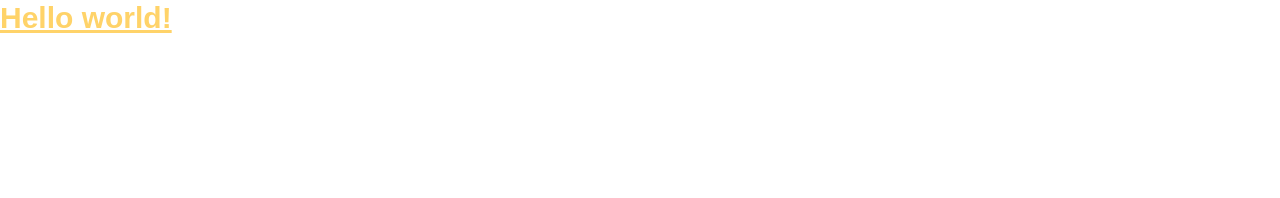
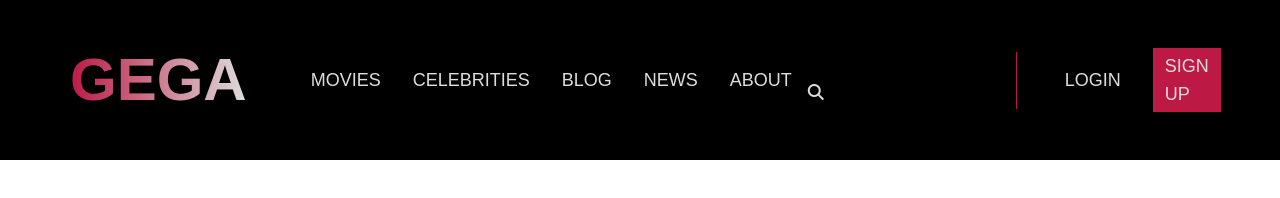
Before and after one commit to Ismailakca/tailwind-example, a website: page public/index.html in a window 1280 px wide. Drawn offline with Linux system fonts and the light colour scheme; a web font is replaced by a local one.

Commit message:
feat:Added header component

```diff
--- a/public/index.html
+++ b/public/index.html
@@ -8,17 +8,46 @@
     <link rel="preconnect" href="https://fonts.gstatic.com" crossorigin>
     <link href="https://fonts.googleapis.com/css2?family=Gemunu+Libre:wght@400;700&family=Open+Sans&display=swap"
         rel="stylesheet">
+    <link rel="stylesheet" href="https://cdnjs.cloudflare.com/ajax/libs/font-awesome/6.4.2/css/all.min.css"
+        integrity="sha512-z3gLpd7yknf1YoNbCzqRKc4qyor8gaKU1qmn+CShxbuBusANI9QpRohGBreCFkKxLhei6S9CQXFEbbKuqLg0DA=="
+        crossorigin="anonymous" referrerpolicy="no-referrer" />
     <link href="css/styles.css" rel="stylesheet">
     <title>Gemunu Project</title>
 </head>
 
 <body>
-    <div class="container">
-        <h1 class="text-3xl font-bold underline font-gemunu text-gega-melon">
-            Hello world!
-        </h1>
-    </div>
-
+    <header class="bg-black py-12 text-gega-grey font-gemunu uppercase">
+        <div class="container flex items-center justify-between space-x-16">
+            <a href="#"
+                class="text-6xl font-bold text-transparent bg-gradient-to-r bg-clip-text from-gega-red to-gega-grey">GEGA</a>
+            <nav class="flex justify-between flex-1">
+                <div class="flex items-center text-lg space-x-8">
+                    <a href="#" class="hover:text-gega-melon transition duration-500">movies</a>
+                    <a href="#" class="hover:text-gega-melon transition duration-500">celebrities</a>
+                    <a href="#" class="hover:text-gega-melon transition duration-500">blog</a>
+                    <a href="#" class="hover:text-gega-melon transition duration-500">news</a>
+                    <a href="#" class="hover:text-gega-melon transition duration-500">about</a>
+                </div>
+                <div class="flex items-center space-x-8">
+                    <form action="">
+                        <div class="group border-r px-4 mx-4 py-1 border-gega-red cursor-pointer">
+                            <input type="text"
+                                class="opacity-0 group-hover:opacity-100 bg-transparent border-b border-gega-red focus:outline-none w-44 cursor-pointer transition duration-500">
+                            <button class="-ml-4 group-hover:ml-0 transition duration-500">
+                                <i class="fas fa-search group-hover:text-gega-red transition duration-500"></i>
+                            </button>
+                        </div>
+                    </form>
+                    <div class="flex items-center space-x-8 text-lg">
+                        <a href="#">Login</a>
+                        <a href="#"
+                            class="bg-gega-red px-3 py-1 hover:bg-rose-600 hover:text-gega-grey cursor-pointer transition duration-500">Sign
+                            Up</a>
+                    </div>
+                </div>
+            </nav>
+        </div>
+    </header>
 </body>
 
 </html>
--- a/tailwind.config.js
+++ b/tailwind.config.js
@@ -4,6 +4,11 @@ module.exports = {
   theme: {
     container: {
       center: "true",
+      screens: {
+        lg: "1140px",
+        xl: "1140px",
+        "2xl": "1140px",
+      },
     },
     extend: {
       fontFamily: {
```
Also changed, not shown: public/css/styles.css.
